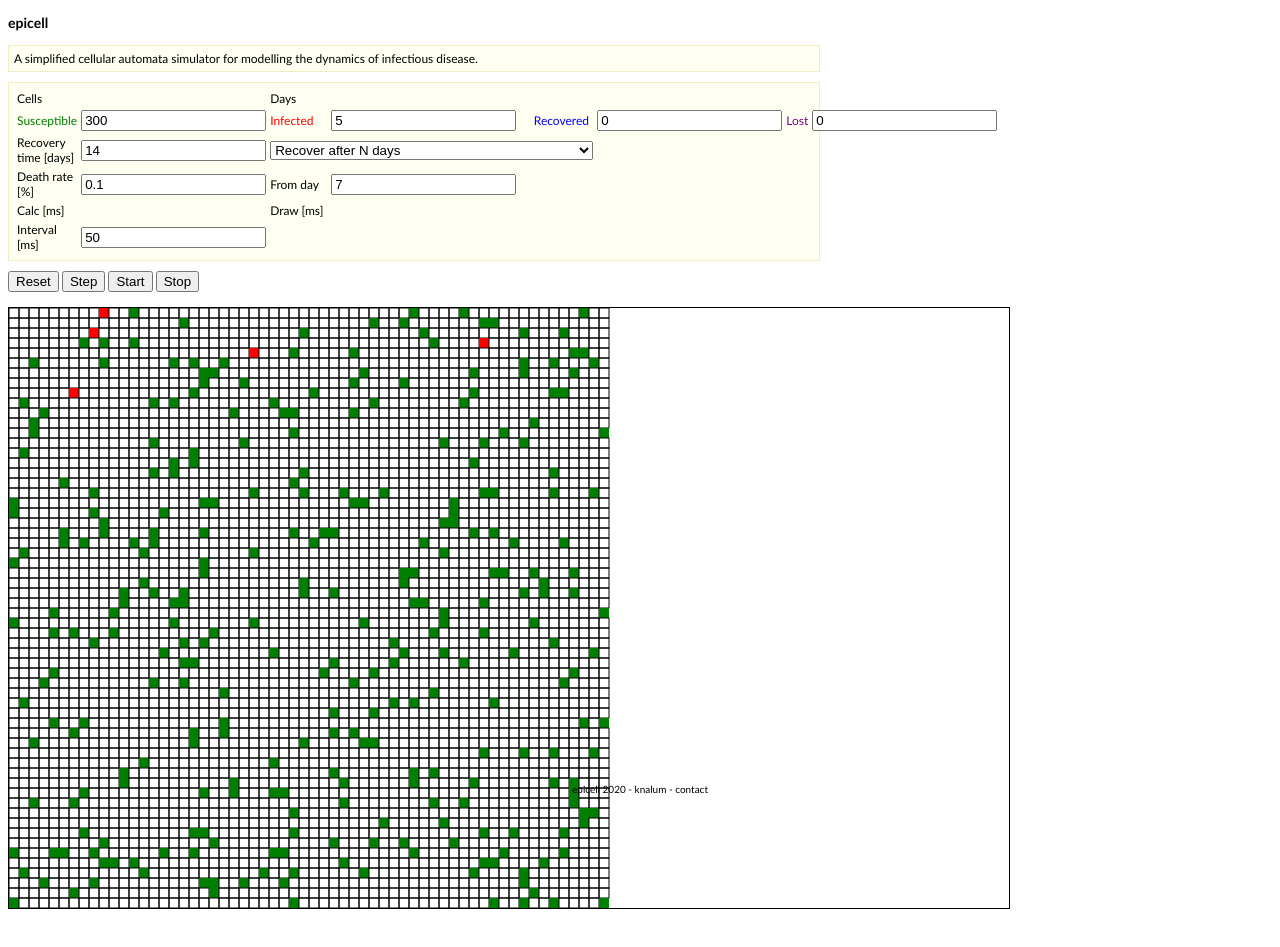
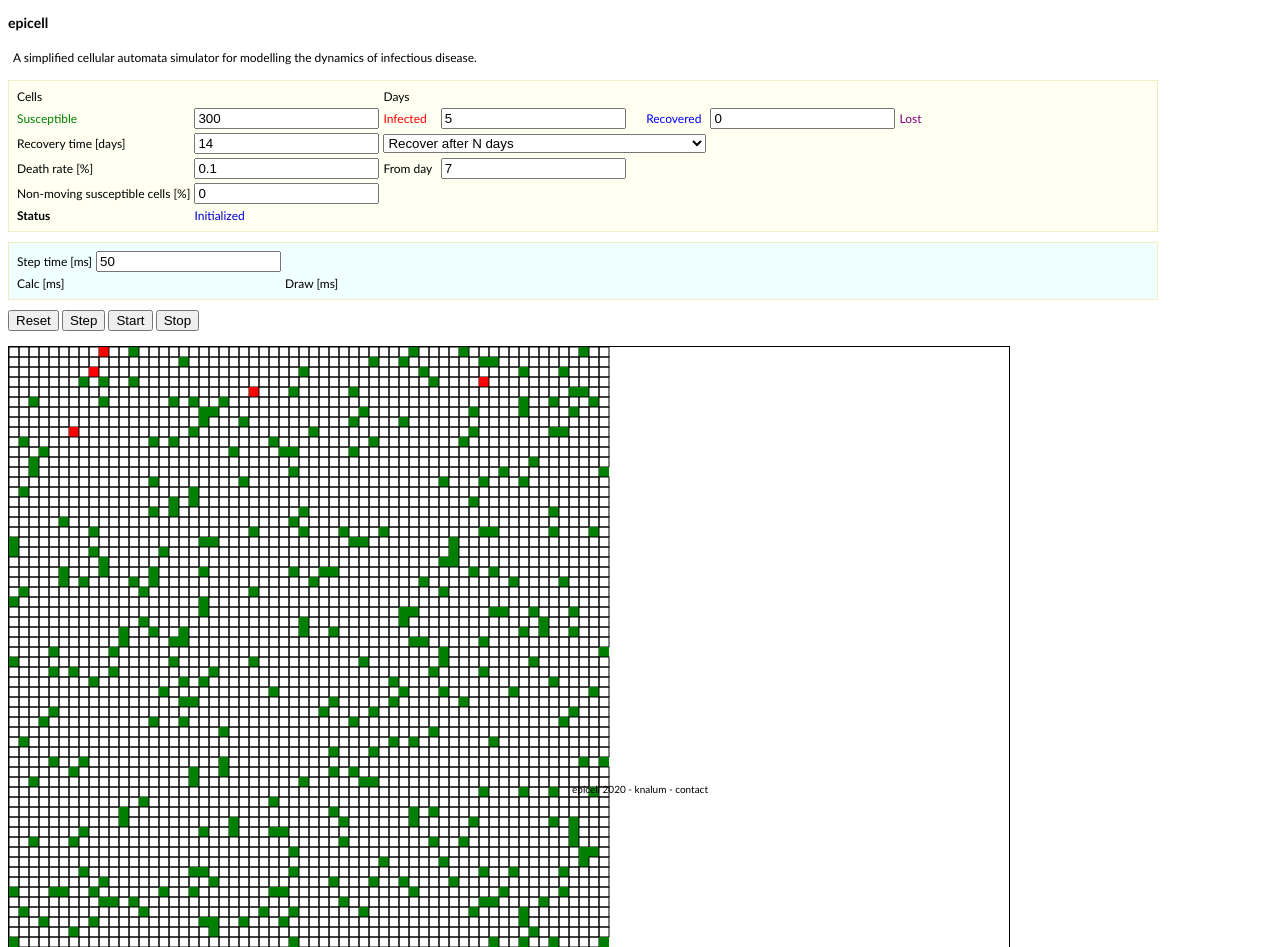
Before and after one commit to knalum/epicell, a plain HTML site: page index.html in a window 1280 px wide. Shown: the top 947 px of the page. Before the commit the page ends 920 px from the top, so only its background shows below. Drawn offline with Linux system fonts and the light colour scheme.

Commit message:
Non-moving cells

```diff
--- a/index.html
+++ b/index.html
@@ -13,7 +13,7 @@
     A simplified cellular automata simulator for modelling the dynamics of infectious disease.
 </div>
 
-<div class="panel">
+<div class="panel paramsPanel">
     <table>
         <tr>
             <td>
@@ -54,7 +54,7 @@
                 Lost
             </td>
             <td class="recovered">
-                <input type="number" id="lostCells" value="0" disabled/>
+                <span class="lost" id="lostCells" ></span>
             </td>
         </tr>
 
@@ -87,6 +87,39 @@
             </td>
         </tr>
 
+
+        <tr>
+            <td>
+                Non-moving susceptible cells [%]
+            </td>
+            <td>
+                <input type="number" id="cellsStandingStill" value="0"/>
+            </td>
+        </tr>
+
+        <tr>
+            <td>
+                <b>Status</b>
+            </td>
+            <td colspan="7">
+                <span id="info"></span>
+            </td>
+        </tr>
+
+    </table>
+</div>
+
+<div class="panel debugPanel">
+    <table>
+        <tr>
+            <td>
+                Step time [ms]
+            </td>
+            <td>
+                <input type="number" id="interval" placeholder="sim interval" value="50"/>
+            </td>
+        </tr>
+
         <tr>
             <td>
                 Calc [ms]
@@ -102,14 +135,6 @@
             </td>
         </tr>
 
-        <tr>
-            <td>
-                Interval [ms]
-            </td>
-            <td>
-                <input type="number" id="interval" placeholder="sim interval" value="50"/>
-            </td>
-        </tr>
     </table>
 </div>
 
@@ -170,9 +195,11 @@
             this.days = 0
             this.setState(APP_STATE.STOPPED)
             drawGrid(this.ctx, this.grid)
+            $("#info").text("Initialized")
         },
         run: function () {
             if (!this.canvas) this.init()
+            $("#info").text("Running...")
 
 
             const t1 = new Date().getTime()
@@ -191,6 +218,7 @@
 
             this.days++
             $("#days").text(this.days)
+            this.checkEquilib()
         },
         start: function () {
             const INTERVAL_MS = $("#interval").val()
@@ -214,6 +242,12 @@
         },
         reset: function () {
             this.init()
+        },
+        checkEquilib: function(){
+            let inf = parseInt($("#infectedCells").val())
+            if( inf === 0 ){
+                $("#info").text("Steady-state reached")
+            }
         }
     }
 
@@ -300,7 +334,8 @@
                     sick.push({
                         x: i,
                         y: j,
-                        state: grid[i][j].state
+                        state: grid[i][j].state,
+                        move: grid[i][j].move
                     })
 
                     stats[grid[i][j].state]++
@@ -330,6 +365,9 @@
             susceptibleToInfected(sick[i], grid)
 
             // Movement
+            if( sick[i].move === false ){
+                continue;
+            }
             const newX = sick[i].x + pos.x
             const newY = sick[i].y + pos.y
             // Out of bounds.
@@ -362,9 +400,9 @@
             let isWithin = rnd < deathRate
             if (days > daysBeforeLost && isWithin === true) {
                 grid[sick.x][sick.y] = {state: CSTATE.B}
-                let curr = $("#lostCells").val()
+                let curr = $("#lostCells").text()
                 curr++
-                $("#lostCells").val(curr)
+                $("#lostCells").text(curr)
                 return true
             }
         }
@@ -428,7 +466,7 @@
         } else if (dir === 3) {
             pos.x = -1;
             pos.y = 0
-        } else console.error("Error dir: " + dir)
+        } else consoleerror("Error dir: " + dir)
         return pos
     }
 
@@ -512,20 +550,26 @@
 
         xy = shuffle(xy)
 
-        placeCells(susc, CSTATE.S)
+        var susceptableNotMovable = susc*($("#cellsStandingStill").val()/100)
+        placeCells(susc, CSTATE.S,susceptableNotMovable)
         xy.splice(0, susc)
-        placeCells(infec, CSTATE.I)
+        placeCells(infec, CSTATE.I,0)
         xy.splice(0, infec)
-        placeCells(recov, CSTATE.R)
+        placeCells(recov, CSTATE.R,0)
 
-        function placeCells(cellArr, state) {
+        function placeCells(cellArr, state,notMovableCells) {
+            let notMovableCount = notMovableCells
             for (var i = 0; i < cellArr; ++i) {
                 let placeX = xy[i].x
                 let placeY = xy[i].y
+
+
                 grid[placeX][placeY] = {
                     state,
-                    days: 0
+                    days: 0,
+                    move:notMovableCount <= 0
                 }
+                notMovableCount--
             }
         }
 
--- a/style.css
+++ b/style.css
@@ -13,9 +13,15 @@ html{
 .panel{
 	padding:5px;
 	margin-bottom:10px;
-	width: 800px;
+	width: 90%;
+}
+.paramsPanel{
 	border: 1px solid #F1EDC2;
 	background-color: #FFFFF2;
+}
+.debugPanel{
+	border: 1px solid #F1EDC2;
+	background-color: #F0FFFF;
 }
 .susceptible{
 	color:green;
@@ -29,3 +35,6 @@ html{
 .lost{
 	color: purple;
 }
+#info{
+	color: mediumblue;
+}
```
